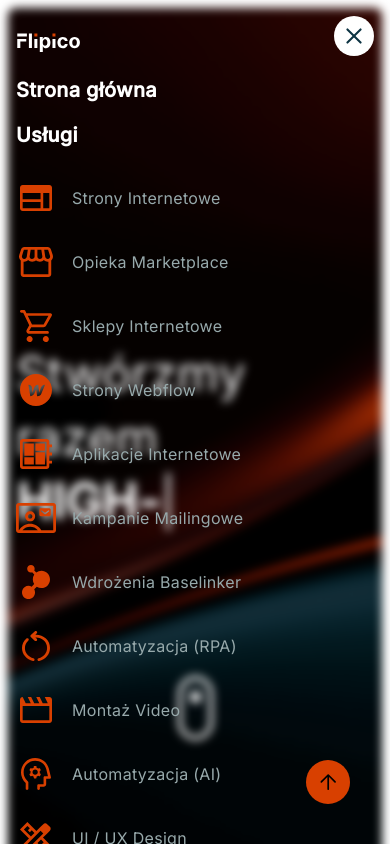
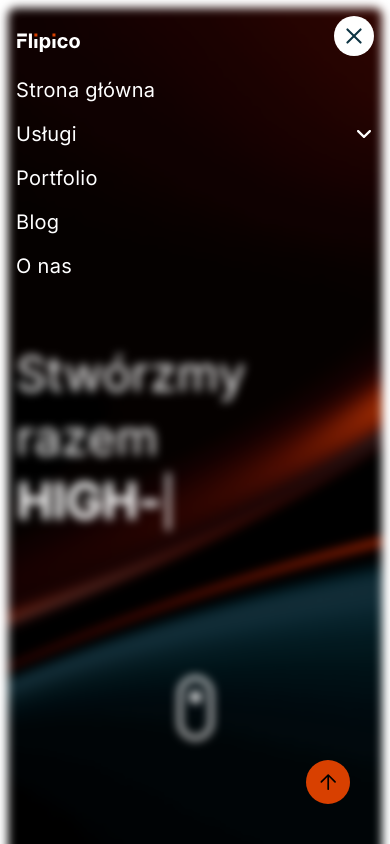
Before and after one commit to RemigiuszMielcarz/raccoon-company, a React (Create React App) app: page / in a window 390 px wide. Both pictures are taken after a click on the picture 353 px from the left and 36 px from the top of the page. Shown: the top 844 px of the page. Built offline with nearby package versions, Linux system fonts and the light colour scheme.

Commit message:
Footer & Mobile menu bugs

```diff
--- a/src/components/layout/Footer.tsx
+++ b/src/components/layout/Footer.tsx
@@ -13,7 +13,7 @@ import { ReactComponent as FlipicoAiLabsLogo } from "../../images/icons/flipicoa
 import { ReactComponent as Location } from "../../images/icons/location.svg";
 import { ReactComponent as Hook } from "../../images/icons/hook.svg";
 import { projects } from "../../contstants";
-import styles from "../../scss/footer.module.scss";
+import styles from "../../scss/dropdown.module.scss";
 
 const useWindowWidth = () => {
   const [windowWidth, setWindowWidth] = useState(0);
@@ -159,7 +159,7 @@ const Footer: React.FC = () => {
         </div>
         <div className="flex flex-col gap-6 lg:gap-0 lg:flex-row lg:justify-between text-m lg:text-lg text-grey">
           <p>Nasze lokalizacje</p>
-          <div className="grid grid-cols-2 md:grid-cols-5 xl:gap-10 2xl:gap-16 mb-8 lg:mb-[60px]">
+          <div className="grid grid-cols-2 md:grid-cols-5 xl:gap-10 2xl:gap-16 gap-y-6 mb-8 lg:mb-[60px]">
             {locations.map((location, index) => (
               <div
                 key={index}
--- a/src/components/layout/MobileMenu.tsx
+++ b/src/components/layout/MobileMenu.tsx
@@ -1,6 +1,8 @@
-import React from "react";
+import React, { useState } from "react";
 import { motion } from "framer-motion";
 import { fadeInOut } from "../../utils/motion";
+import { ReactComponent as Hook } from "../../images/icons/hook.svg";
+import styles from "../../scss/dropdown.module.scss";
 
 interface MobileMenuProps {
   isOpen: boolean;
@@ -19,6 +21,16 @@ const MobileMenu: React.FC<MobileMenuProps> = ({
   data,
   setIsBlur,
 }) => {
+  const [expandedService, setExpandedService] = useState<string | null>(null);
+
+  const toggleServiceExpansion = (serviceName: string) => {
+    if (expandedService === serviceName) {
+      setExpandedService(null);
+    } else {
+      setExpandedService(serviceName);
+    }
+  };
+
   return (
     <motion.div
       variants={fadeInOut(0, 0.5)}
@@ -32,9 +44,10 @@ const MobileMenu: React.FC<MobileMenuProps> = ({
         <div className="flex flex-col gap-6">
           {data.map((item, index) => (
             <div key={index}>
+              <div className="flex justify-between items-center">
                 <a
                   href={item.route}
-                className="font-semibold text-title text-white"
+                  className="text-title text-white"
                   onClick={() => {
                     onClose();
                     setIsBlur(false);
@@ -42,20 +55,35 @@ const MobileMenu: React.FC<MobileMenuProps> = ({
                 >
                   {item.name}
                 </a>
+                {item.name === "Usługi" && (
+                  <Hook
+                    onClick={() => toggleServiceExpansion(item.name)}
+                    className={`cursor-pointer transform transition-transform duration-300 ${
+                      expandedService === item.name ? "rotate-180" : ""
+                    }`}
+                  />
+                )}
+              </div>
 
               {item.subRoutes && (
-                <div className="flex flex-col gap-6 mt-8">
+                <div
+                  className={`flex flex-col gap-6 ${
+                    item.name === "Usługi"
+                      ? expandedService === "Usługi"
+                        ? `${styles.expanded}`
+                        : styles.collapsed
+                      : ""
+                  }`}
+                >
                   {item.subRoutes.map((subItem, subIndex) => (
                     <a
                       key={subIndex}
                       href={subItem.route}
-                      className={`transition-opacity duration-300 ease-in-out ${
-                        isOpen ? "opacity-100" : "opacity-0"
-                      } transition-delay-[${subIndex * 50}ms]`}
                       onClick={() => {
                         onClose();
                         setIsBlur(false);
                       }}
+                      className={`${subIndex === 0 ? "mt-8" : ""}`}
                     >
                       <div className="flex gap-4 items-center">
                         <img height="40px" src={subItem.icon} alt={item.name} />
--- a/src/scss/footer.module.scss
+++ b/src/scss/dropdown.module.scss
@@ -5,6 +5,6 @@
 }
 
 .expanded {
-  max-height: 500px;
+  max-height: 900px;
   transition: max-height 0.5s ease;
 }
```
Lines whose indentation alone changed are shown as unchanged.
